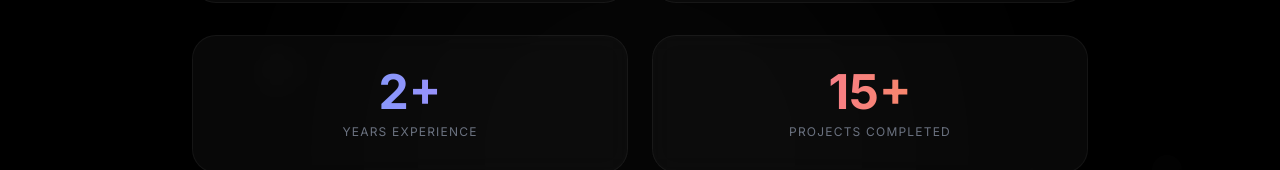
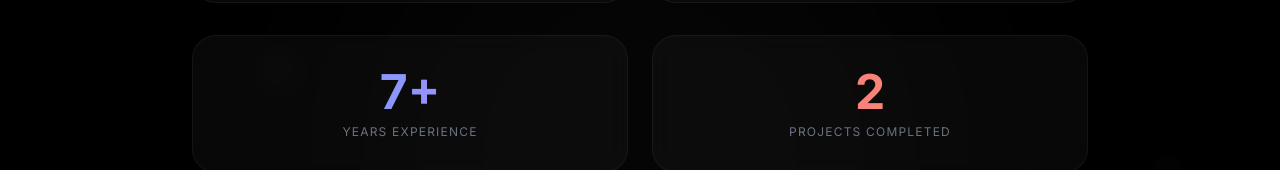
Before and after one commit to Dulasi-19/DULASI, a plain HTML site: page index.html in a window 1280 px wide. Shown: the part 523-693 px from the top of the page. Drawn offline with nearby package versions, Linux system fonts and the light colour scheme.

Commit message:
Update Experience to 7 and Projects to 2

```diff
--- a/index.html
+++ b/index.html
@@ -106,13 +106,13 @@
                 <div class="glass-card p-8 rounded-3xl text-center group hover:scale-[1.02] transition-transform">
                     <div
                         class="text-5xl font-bold mb-2 bg-gradient-to-r from-blue-400 to-purple-400 bg-clip-text text-transparent">
-                        2+</div>
+                        7+</div>
                     <p class="text-xs uppercase tracking-widest text-gray-500">Years Experience</p>
                 </div>
                 <div class="glass-card p-8 rounded-3xl text-center group hover:scale-[1.02] transition-transform">
                     <div
                         class="text-5xl font-bold mb-2 bg-gradient-to-r from-pink-400 to-orange-400 bg-clip-text text-transparent">
-                        15+</div>
+                        2</div>
                     <p class="text-xs uppercase tracking-widest text-gray-500">Projects Completed</p>
                 </div>
             </div>
```
